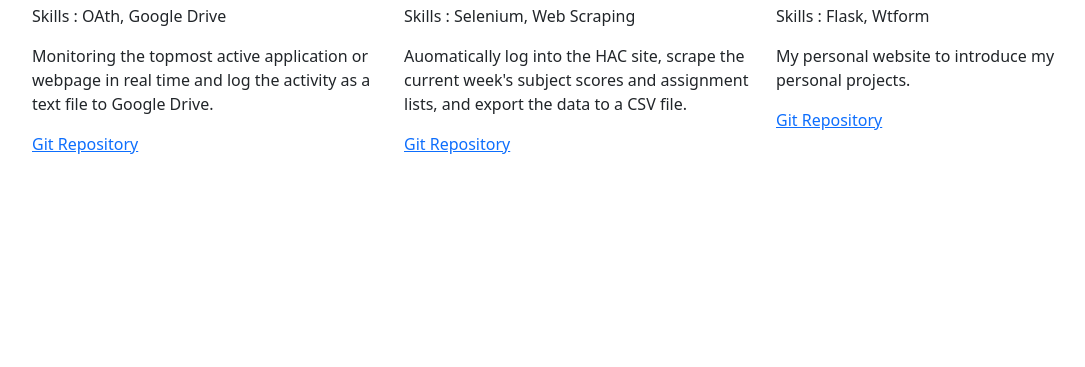
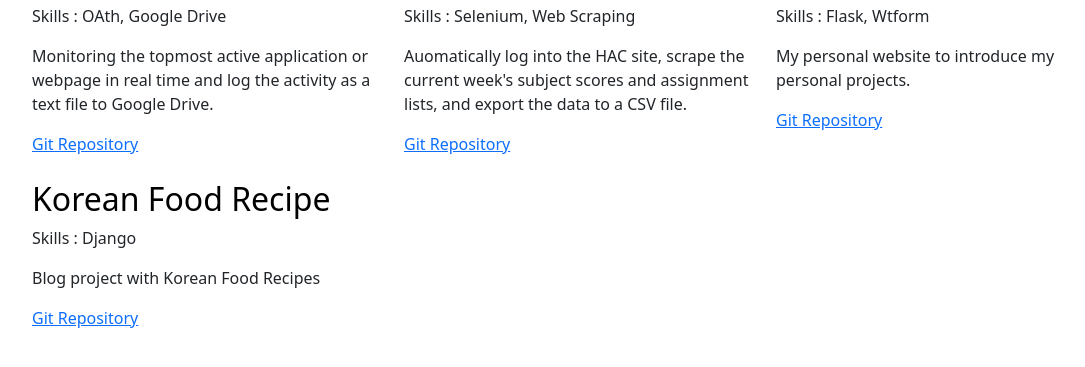
Before and after one commit to jsmecha/MyWebsite2, a Flask app: page /project in a window 1280 px wide. Shown: the part 251-618 px from the top of the page, without its empty margins (62-1147 px from the left). Run offline with Flask 3, Linux system fonts and the light colour scheme; some libraries are stand-ins or nearby versions.

Commit message:
personal project add(Korean food recipes blog project)

```diff
--- a/templates/project.html
+++ b/templates/project.html
@@ -29,6 +29,14 @@
             <a href="https://github.com/jsmecha/MyWebsite2">Git Repository</a>
           </div>
         </div>
+        <div class="col d-flex align-items-start">
+          <div>
+            <h3 class="fs-2 text-body-emphasis">Korean Food Recipe</h3>
+            <p>Skills : Django</p>
+            <p>Blog project with Korean Food Recipes</p>
+            <a href="https://github.com/jsmecha/Korean-Food-Recipes">Git Repository</a>
+          </div>
+        </div>
       </div>
     </div>
 {% endblock %}
```
